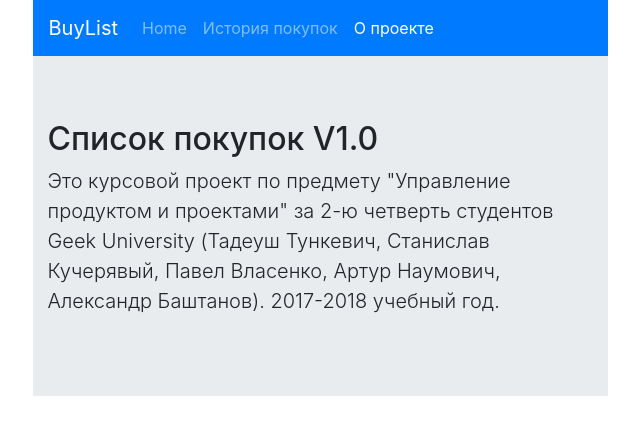
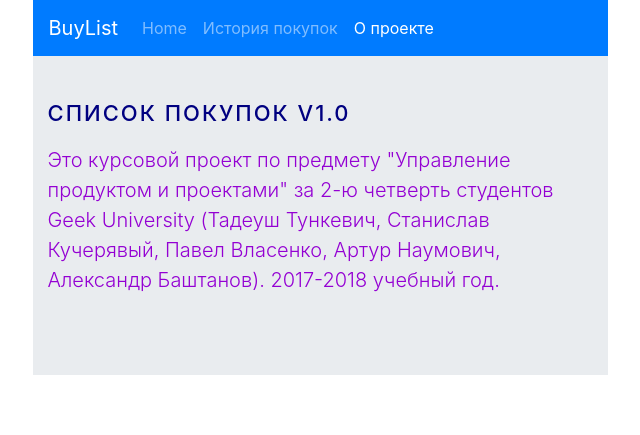
Before and after one commit to senewal/gu2017, a PHP site: page /html/project_descr.html in a window 1280 px wide. Shown: the top 435 px of the page, without its empty margins (320-960 px from the left). Run offline with PHP 8.4, Linux system fonts and the light colour scheme; some libraries are stand-ins or nearby versions.

Commit message:
Update style.css

```diff
--- a/html/style.css
+++ b/html/style.css
@@ -36,3 +36,18 @@
   margin-bottom: 0.25rem; }
 
 /*# sourceMappingURL=style.css.map */
+
+/* styles for the page about project */
+
+.display-5 {
+  color: #000080;
+  text-transform: uppercase;
+  font-size: 22px;
+  margin-top: -30px;
+  line-height: 47px;
+  letter-spacing: 2px;
+}
+
+.lead {
+  color: #9400D3;
+}
```
